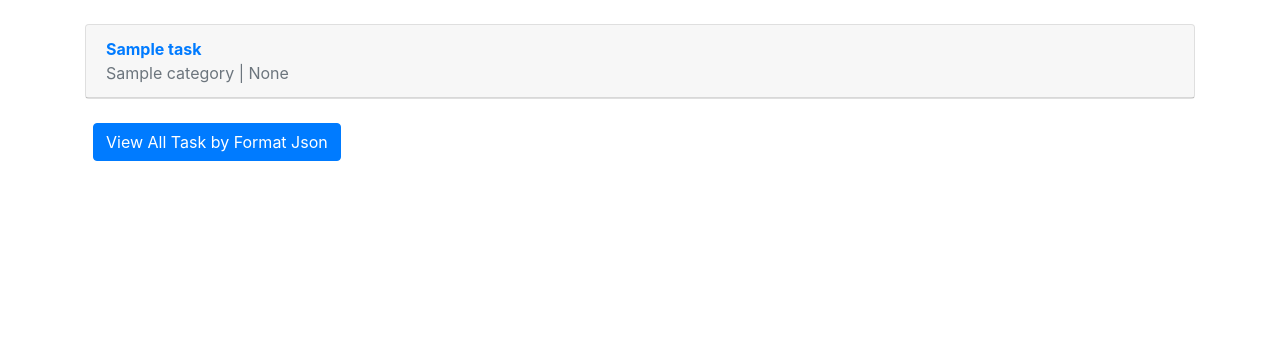
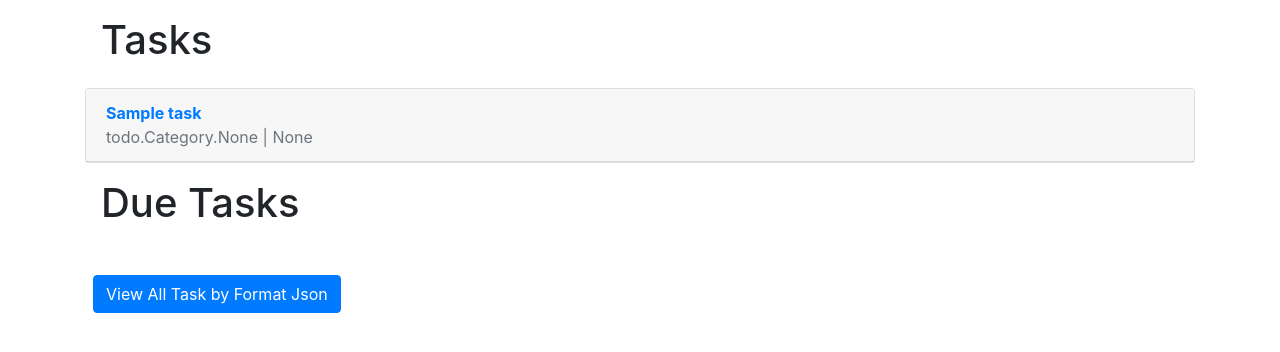
Before and after one commit to ElhamMeybodian/ToDo-App, a Django app: page /todo/ in a window 1280 px wide. Shown: the part 56-408 px from the top of the page. Run offline with Django 3.2, Linux system fonts and the light colour scheme; tables that the repository leaves empty hold one stand-in row (values such as "Sample post").

Commit message:
update file

```diff
--- a/Reminder/settings.py
+++ b/Reminder/settings.py
@@ -67,7 +67,7 @@ TEMPLATES = [
                 'django.contrib.messages.context_processors.messages',
             ],
             'builtins':[
-                'todo.templatetags.due_task','todo.templatetags.filter_title'
+                'todo.templatetags.remaining_time','todo.templatetags.filter_title'
             ],
         },
     },
--- a/templates/task_list.html
+++ b/templates/task_list.html
@@ -3,9 +3,9 @@
 {% load filter_title %}
 
 {% block content %}
-
-    <br/>
+    <h1 class="p-3">Tasks</h1>
     {% for task in object_list %}
+        {% if task  not in task.due_task %}
             <div class="card">
                 <div class="card-header">
                     <span class="font-weight-bold"><a href="{% url 'task_detail' task.pk %}"
@@ -14,8 +14,22 @@
                         {{ task.expired }}</span>
                 </div>
             </div>
+        {% endif %}
+    {% endfor %}
+    <h1 class="p-3">Due Tasks</h1>
+    {% for task in object_list %}
+        {% if task  in task.due_task %}
+            <div class="card">
+                <div class="card-header">
+                    <span class="font-weight-bold"><a href="{% url 'task_detail' task.pk %}"
+                                                      class="data">{{ task.title | capital_title }}<br></a></span>
+                    <span class="text-muted">{{ task.category }} |
+                        {{ task.expired }}</span>
+                </div>
+            </div>
+        {% endif %}
+    {% endfor %}
     <br/>
-    {% endfor %}
     <a href="{% url 'task' %}" class="data">
         <button class="btn btn-primary ml-2" type="submit" id="button-addon">View All Task by Format Json</button>
     </a>
--- a/todo/models.py
+++ b/todo/models.py
@@ -5,12 +5,11 @@ from django.utils import timezone
 
 class CategoryManger(models.Manager):
     def with_counts(self):
-        return self.annotate(
-            num_task=models.Count("task")).filter(num_task=0)
+        return self.annotate(num_task=models.Count("task")).filter(num_task=0)
 
 
 class Category(models.Model):
-    name = models.CharField(max_length=30, default='None')
+    name = models.CharField(max_length=30, default='None', unique=True)
     objects = models.Manager()  # The default manager
     tasks = CategoryManger()  # Our custom manager
 
@@ -55,7 +54,8 @@ class Task(models.Model):
     ]
     title = models.CharField('title', max_length=30)
     description = models.TextField(max_length=500)
-    category = models.ForeignKey(Category, on_delete=models.CASCADE)
+    category = models.ManyToManyField(Category)
+    # category = models.ForeignKey(Category, on_delete=models.CASCADE)
     priority = models.IntegerField(choices=PRIORITY_TASK, default=0)
     expired = models.DateTimeField(blank=True, null=True, default=timezone.now)
     created = models.DateTimeField(auto_now_add=True)
@@ -69,10 +69,9 @@ class Task(models.Model):
     def get_absolute_url(self):
         return reverse('task_detail', args=[str(self.id)])
 
-    # def capital_title(self):
-    #     self.title = self.title[0].capitalize() + self.title[1:]
-    #     self.save()
-    #     return self.title
+    @staticmethod
+    def due_task():
+        return Task.expire_task.get_queryset()
 
-    # def due_task(self):
-    #     return self.expired - timezone.now()
+    def set_category(self):
+        return self.category.all()
--- a/todo/views.py
+++ b/todo/views.py
@@ -30,11 +30,11 @@ class TaskUpdateView(UpdateView):
     template_name = 'task_update.html'
 
 
-
 class TaskView(APIView):
     def get(self, request, *args, **kwargs):
-        serializer = [TaskSerializers(task).data for task in Task.objects.all()]
-        return Response({'task': serializer})
+        # serializer = [TaskSerializers(task).data for task in Task.objects.all()]
+        serializer = TaskSerializers(Task.objects.all(), many=True)
+        return Response({'task': serializer.data})
 
 
 # category view
```
Also changed, not shown: templates/task_detail.html (+7 -2 lines), todo/templatetags/remaining_time.py (added, +9 -0 lines), todo/migrations/0007_auto_20210730_0036.py (added). Lines whose indentation alone changed are shown as unchanged.
